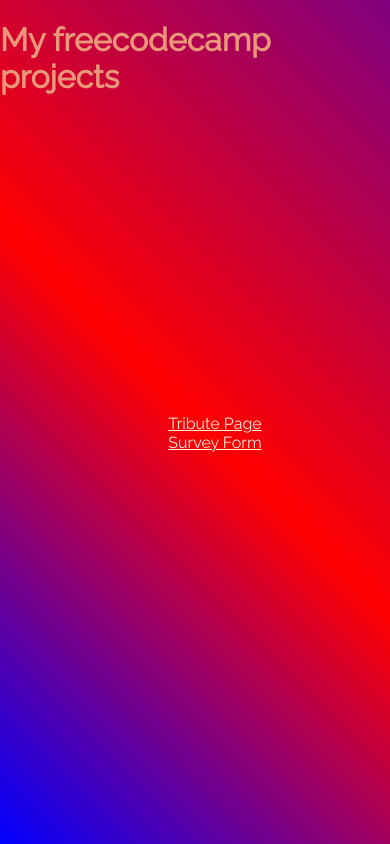
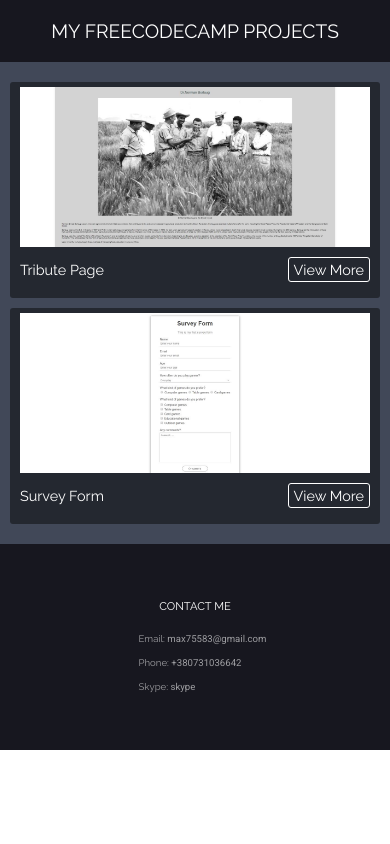
Before and after one commit to MaksimMishchenko/maksimmihchenko.github.io, a website built with webpack: page My-freecodecamp-projects/index.html in a window 390 px wide. Built offline with nearby package versions, Linux system fonts and the light colour scheme.

Commit message:
Передела страница my freecodecamp projects, добавлены картинки

```diff
--- a/My-freecodecamp-projects/index.html
+++ b/My-freecodecamp-projects/index.html
@@ -8,17 +8,54 @@
     <link rel="stylesheet" href="style.css">
 </head>
 <body>
-    <header>
-        <h1>My freecodecamp projects</h1>
+    <header class="block-for-header">
+        <h1 class="block-for-header__header">My freecodecamp projects</h1>
     </header>
 
-    <main>
-        <section class="projects-list">
-			<ul>
-				<li><a href="tribute-page/index.html">Tribute Page</a></li>
-				<li><a href="survey-form/index.html">Survey Form</a></li>
+    <main class="main-content">
+
+        <section class="main-content__projects">
+
+            <div class="main-content__project-card main-content__project-card-1">
+                <div class="main-content__img"></div>
+                <div class="main-content__buttons">
+                    <p class="main-content__card-header">Tribute Page</p>
+                    <a class="main-content__button" href="tribute-page/index.html">View More</a>
+                </div>
+            </div>
+
+            <div class="main-content__project-card main-content__project-card-2">
+                <div class="main-content__img"></div>
+                <div class="main-content__buttons">
+                    <p class="main-content__card-header">Survey Form</p>
+                    <a class="main-content__button" href="survey-form/index.html">View More</a>
+                </div>
+            </div>
+
+        </section>
+
+    </main>
+
+    <footer class="my-contacts" id="contacts">
+		<div class="my-contacts__header">
+			Contact me
+		</div>
+		<div class="my-contacts__for-list">
+			<ul class="my-contacts__list">
+				<li>
+					<span class="my-contacts__for-icon portfolioicon-mail" id="for-mail"></span>
+					<span>Email: </span> <span class="my-contacts__list-item" id="email">max75583@gmail.com</span>
+				</li>
+				<li>
+					<span class="my-contacts__for-icon portfolioicon-phone" id="for-phone"></span>
+					<span>Phone: </span> <span class="my-contacts__list-item" id="phone">+380731036642</span>
+				</li>
+				<li>
+					<span class="my-contacts__for-icon portfolioicon-skype" id="for-skype"></span>
+					<span>Skype: </span> <span class="my-contacts__list-item" id="skype">skype</span>
+				</li>
 			</ul>
-		</section>
-    </main>
+		</div>
+	</footer>
 </body>
 </html>
--- a/My-freecodecamp-projects/style.css
+++ b/My-freecodecamp-projects/style.css
@@ -1,40 +1,270 @@
+@import url('https://fonts.googleapis.com/css?family=Raleway&display=swap');
+
 body {
 	margin: 0;
 	padding: 0;
 	width: 100%;
-	height: 100vh;
-	background: linear-gradient(45deg, blue, red, purple);
-	font-family: Arial;
+	font-family: 'Raleway', sans-serif;
 }
 
-header {
-    display: flex;
+.block-for-header {
+	display: flex;
     align-items: center;
-    justify-content: center;
-    color: darksalmon;
+	justify-content: center;
+	background-color: #17171F;
+    color: #fefefe;
 }
 
-h2 a {
-	color: darksalmon;
+.block-for-header__header {
+	font-weight: 500;
+	text-transform: uppercase;
+	font-size: 1.8em;
+	margin: 30px 0;
 }
 
-main {
+.main-content {
 	display: flex;
 	justify-content: center;
-    align-items: center;
+	align-items: center;
+	background-color: #414858;
 }
 
-.projects-list {
+.main-content__projects {
+	width: 100%;
 	display: flex;
 	justify-content: center;
-    align-items: center;
-    height: 75vh;
+	padding: 80px 40px;
+	flex-wrap: wrap;
 }
 
-.projects-list ul {
-	list-style-type: none;
+.main-content__project-card {
+	width: calc(100% / 12 * 6 - 80px);
+	margin: 0 20px;
+	background-color: #242830;
+	padding: 5px 10px;
+	border-radius: 3px;
 }
 
-ul a {
-	color: antiquewhite;
+.main-content__img {
+	background-size: cover;
+	width: 100%;
+	height: 600px;
 }
+
+.main-content__project-card-1 .main-content__img {
+	background-image: url(/My-freecodecamp-projects/assets/img/tribute_page.jpg);
+}
+
+.main-content__project-card-2 .main-content__img {
+	background-image: url(/My-freecodecamp-projects/assets/img/survey_form.jpg);
+}
+
+.main-content__buttons {
+	display: flex;
+    align-items: center;
+	justify-content: space-between;
+	padding: 5px 0;
+}
+
+.main-content__card-header {
+	color: #fefefe;
+}
+
+.main-content__button {
+	text-decoration: none;
+    color: white;
+    border: 1px solid white;
+    border-radius: 3px;
+	padding: 5px 8px;
+	transition: 0.5s all ease;
+}
+
+.main-content__button:hover {
+	color: #242830;
+    background-color: white;
+}
+
+.my-contacts {
+	display: flex;
+    flex-direction: column;
+    align-items: center;
+	background-color: rgb(23, 23, 31);
+	position: absolute;
+    right: 0;
+    left: 0;
+	padding: 75px 0;
+}
+
+.my-contacts__header {
+	text-align: center;
+    font-size: 1.3em;
+    text-transform: uppercase;
+	color: white;
+}
+
+.my-contacts__for-list {
+	display: flex;
+	justify-content: center;
+}
+
+.my-contacts__list {
+	list-style: none;
+	width: fit-content;
+	font-size: 1.1em;
+	color: rgba(255, 255, 255, 0.58);
+	margin-bottom: 0;
+}
+
+.my-contacts__list-item {
+	font-family: 'Roboto', sans-serif;
+}
+
+.my-contacts__list li:nth-child(2),
+.my-contacts__list li:nth-child(3) {
+	margin-top: 10px;
+}
+
+.my-contacts__for-icon {
+	margin-right: 15px;
+    font-size: 20px;
+    position: relative;
+    top: 3px;
+}
+
+.my-contacts__validate {
+	position: absolute;
+	bottom: 15px;
+}
+
+@media screen and (max-width: 2300px) {
+	.main-content__img {
+		height: 400px;
+	}
+}
+
+@media screen and (max-width: 1700px) {
+	.main-content__img {
+		height: 310px;
+	}
+}
+
+@media screen and (max-width: 1500px) {
+	.main-content__project-card {
+		width: calc(100% / 12 * 6 - 80px);
+		margin: 20px;
+	}
+
+	.main-content__img {
+		height: 250px;
+	}
+}
+
+@media screen and (max-width: 1200px) {
+	.block-for-header__header {
+		font-size: 1.5em;
+		margin: 20px 0;
+	}
+
+	.main-content__img {
+		height: 200px;
+	}
+
+	.main-content__button {
+		padding: 3px 5px;
+	}
+}
+
+@media screen and (max-width: 900px) {
+
+	.main-content__projects {
+		padding: 20px 70px;
+	}
+
+	.main-content__project-card {
+		width: calc(100% / 12 * 12);
+		margin: 0;
+	}
+
+	.main-content__project-card-2 {
+		margin-top: 20px;
+	}
+
+	.main-content__buttons, .my-contacts__header {
+		font-size: 0.9em;
+	}
+
+	.main-content__buttons {
+		padding: 0;
+	}
+
+	.main-content__img {
+		height: 270px;
+	}
+
+	.my-contacts {
+		padding: 50px 0;
+	}
+
+	.my-contacts__list {
+		font-size: 0.8em;
+		padding: 0;
+	}
+}
+
+@media screen and (max-width: 700px) {
+
+	.main-content__projects {
+		padding: 20px 50px;
+	}
+
+	/* .main-content__project-card {
+		width: calc(100% / 12 * 12);
+		margin: 0;
+	} */
+
+	.main-content__img {
+		height: 200px;
+	}
+}
+
+@media screen and (max-width: 500px) {
+	.main-content__projects {
+		padding: 20px 10px;
+	}
+
+	.block-for-header__header {
+		font-size: 1.2em;
+	}
+
+	.main-content__project-card-2 {
+		margin-top: 10px;
+	}
+
+	.main-content__img {
+		height: 170px;
+	}
+}
+
+@media screen and (max-width: 400px) {
+	.main-content__img {
+		height: 160px;
+	}
+}
+
+@media screen and (max-width: 350px) {
+	.main-content__img {
+		height: 150px;
+	}
+}
+
+@media screen and (max-width: 320px) {
+	.main-content__img {
+		height: 135px;
+	}
+}
+
+@media screen and (max-width: 300px) {
+	.block-for-header__header {
+		font-size: 1em;
+	}
+}
--- a/src/scss/_my-contacts.scss
+++ b/src/scss/_my-contacts.scss
@@ -27,7 +27,7 @@
 		font-size: 1.2em;
 	}
 
-	@media screen and (max-width: 400px) {
+	@media screen and (max-width: 450px) {
 		font-size: 0.7em;
 	}
 }
@@ -58,7 +58,7 @@
     	padding: 0;
 	}
 
-	@media screen and (max-width: 400px) {
+	@media screen and (max-width: 450px) {
 		font-size: 0.6em;
 	}
 }
@@ -75,7 +75,7 @@
 		margin-top: 5px;
 	}
 
-	@media screen and (max-width: 400px) {
+	@media screen and (max-width: 450px) {
 		margin-top: 0;
 	}
 }
--- a/src/scss/_my-projects.scss
+++ b/src/scss/_my-projects.scss
@@ -55,22 +55,34 @@
 }
 
 .my-projects__image {
-	background-color: green;
+	background-image: url(/dist/assets/img/my_freecodecamp_projects.jpg);
 	background-size: cover;
 	width: 100%;
-	height: 250px;
+	height: 350px;
 	border-top-left-radius: inherit;
 	border-top-right-radius: inherit;
 
-	@media screen and (max-width: 1300px) {
+	@media screen and (max-width: 2200px) {
+		height: 300px;
+	}
+
+	@media screen and (max-width: 1900px) {
 		height: 250px;
+	}
+
+	@media screen and (max-width: 1500px) {
+		height: 180px;
+	}
+
+	@media screen and (max-width: 1200px) {
+		height: 175px;
 	}
 
 	@media screen and (max-width: 800px) {
 		height: 180px;
 	}
 
-	@media screen and (max-width: 350px) {
+	@media screen and (max-width: 450px) {
 		height: 130px;
 	}
 }
@@ -92,8 +104,8 @@
 		font-size: 1.2em;
 	}
 
-	 @media screen and (max-width: 350px) {
-		font-size: 0.9em;
+	 @media screen and (max-width: 450px) {
+		font-size: 0.7em;
     	margin-top: 10px;
 	}
 }
@@ -125,10 +137,10 @@
 		font-size: 0.9em;
 	}
 
-	@media screen and (max-width: 350px) {
+	@media screen and (max-width: 450px) {
 		padding: 5px 10px 10px 10px;
 		text-align: center;
-		font-size: 0.7em;
+		font-size: 0.6em;
 	}
 }
 
@@ -156,8 +168,8 @@
 		padding: 8px 55px;
 	}
 
-	@media screen and (max-width: 350px) {
-		font-size: .6em;
+	@media screen and (max-width: 450px) {
+		font-size: .5em;
     	padding: 5px 35px;
 	}
 }
```
Also changed, not shown: My-freecodecamp-projects/assets/img/survey_form.jpg (added), My-freecodecamp-projects/assets/img/tribute_page.jpg (added), dist/assets/img/my_freecodecamp_projects.jpg (added), 2 other files.
